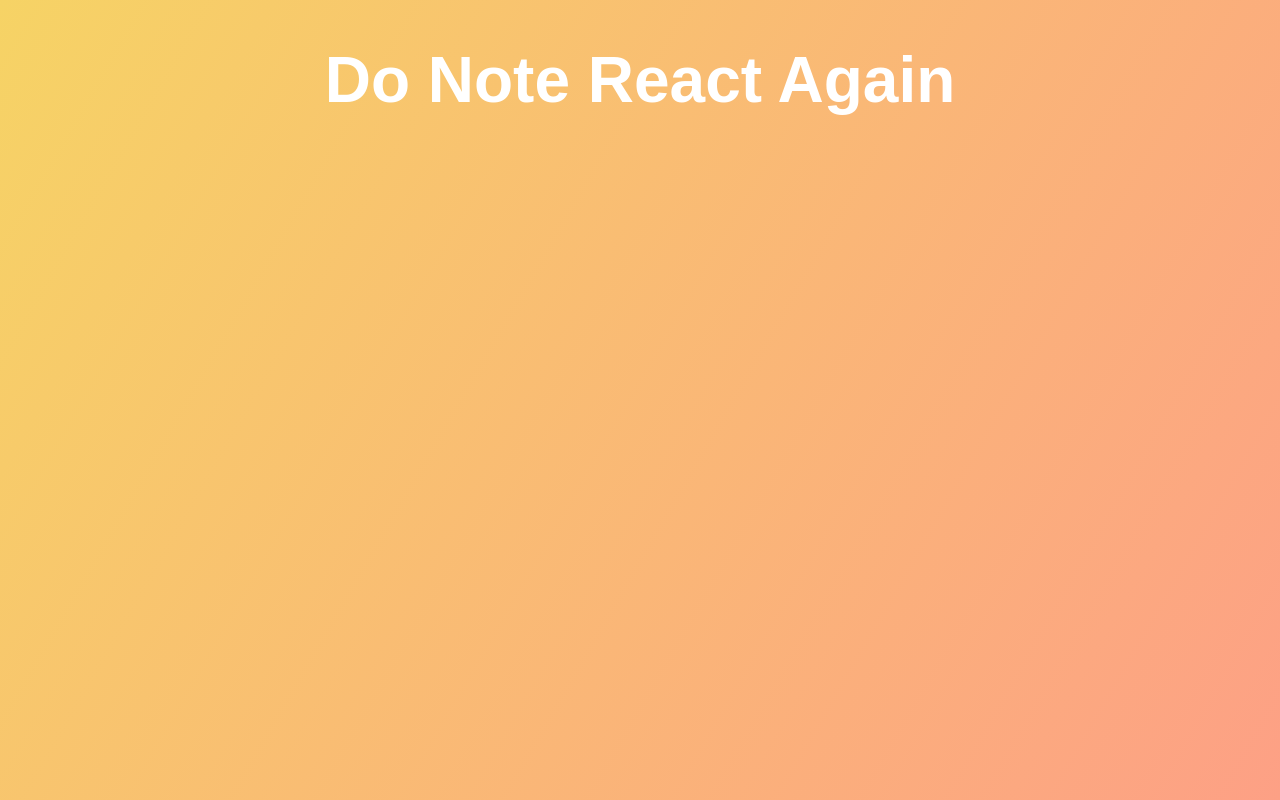
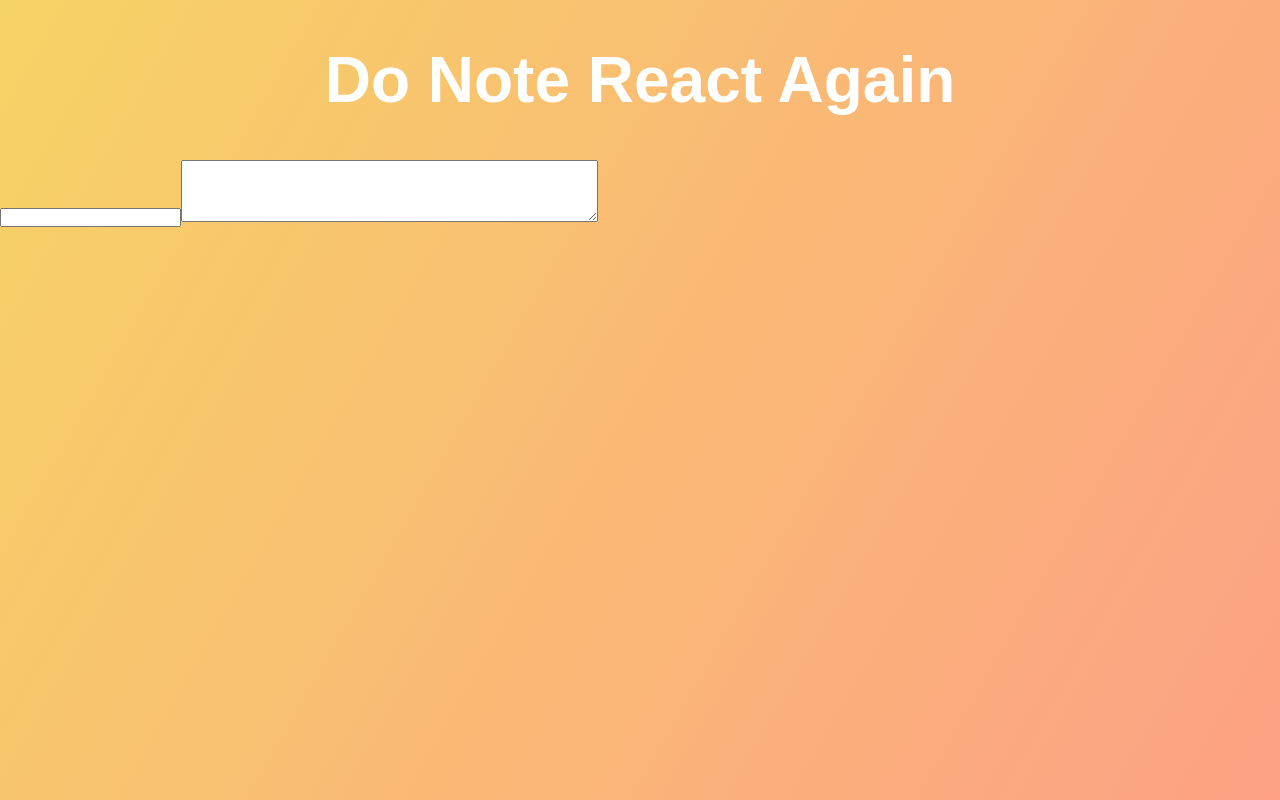
Before and after one commit to mathieu-superpose/DoNoteReactAgain, a React (Create React App) app: page / in a window 1280 px wide. Built offline with nearby package versions, Linux system fonts and the light colour scheme.

Commit message:
add text input

```diff
--- /dev/null
+++ b/src/components/MarkdownInput/index.jsx
@@ -0,0 +1,21 @@
+import React, { useState, useEffect } from 'react';
+
+const MarkdownInput = ( {setTitle, setNote} ) => {
+
+	const getTitle = (e) => {
+		setTitle(e.target.value);
+	};
+
+	const getNote = (e) => {
+		setNote(e.target.value);
+	};
+
+	return (
+	<div>
+		<input onChange={getTitle} type="text" />
+		<textarea onChange={getNote} id="w3review" name="w3review" rows="4" cols="50" />
+	</div>
+	);
+};
+
+export default MarkdownInput;
--- a/src/index.jsx
+++ b/src/index.jsx
@@ -1,14 +1,18 @@
 import './App.scss';
 import React, { useState, useEffect } from 'react';
 import ReactDOM from 'react-dom';
+import MarkdownInput from 'components/MarkdownInput'
 
 const App = () => {
+	const [title, setTitle] = useState('');
+	const [note, setNote] = useState('');
 
 	return (
 	    <div className='App'>
 			<header>
 				<h1>Do Note React Again</h1>
 			</header>
+			<MarkdownInput setTitle={setTitle} setNote={setNote} />
 	    </div>
     );
 };
```
